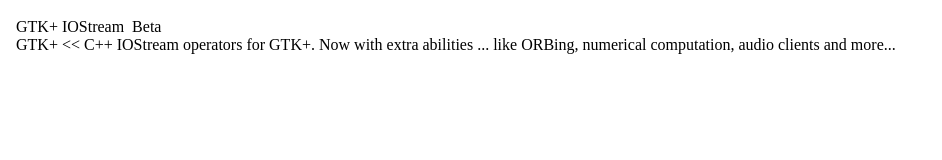
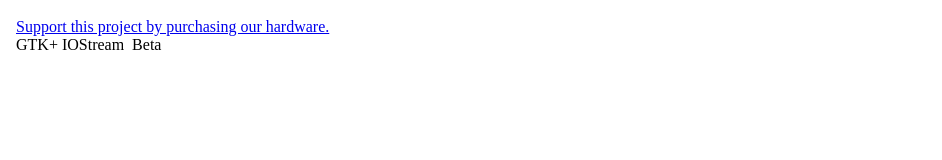
Before and after one commit to flatmax/gtkiostream, a plain HTML site: page api/analytics/header.html in a window 1280 px wide. Shown: the whole page, without its empty margins (0-942 px from the left). Drawn offline with nearby package versions, Linux system fonts and the light colour scheme.

Commit message:
Added links to hardware purchases to support this project.

```diff
--- a/api/analytics/header.html
+++ b/api/analytics/header.html
@@ -42,10 +42,10 @@
 
 
   <td style="padding-left: 0.5em;">
+		<div id="projectbrief"><a href="http://www.audioinjector.net/rpi-shop">Support this project by purchasing our hardware.</a></div>
    <div id="projectname">GTK+ IOStream
    &#160;<span id="projectnumber">Beta</span>
    </div>
-   <div id="projectbrief">GTK+ &lt;&lt; C++ IOStream operators for GTK+. Now with extra abilities ... like ORBing, numerical computation, audio clients and more...</div>
   </td>
 
 
```
Also changed, not shown: 2 other files.
